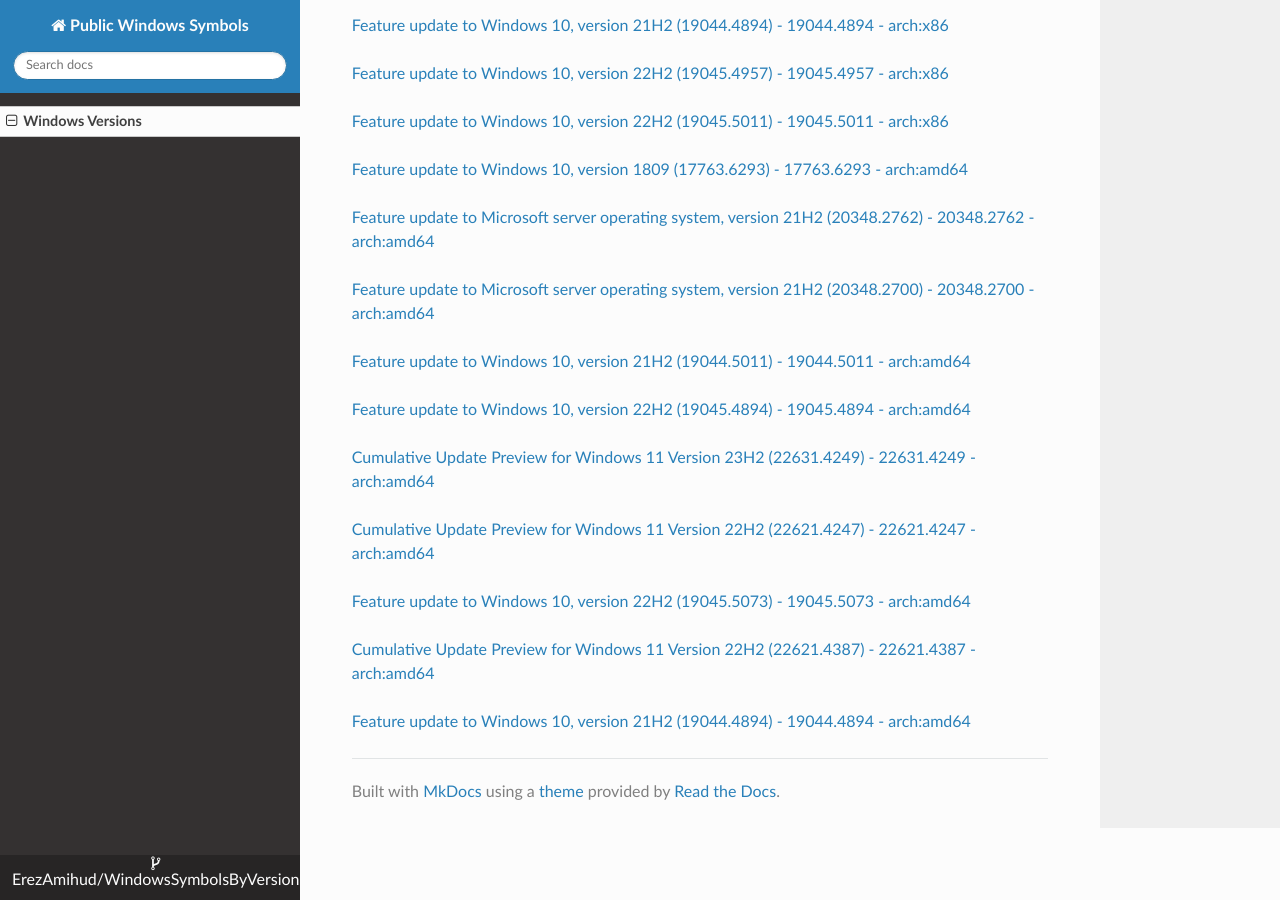
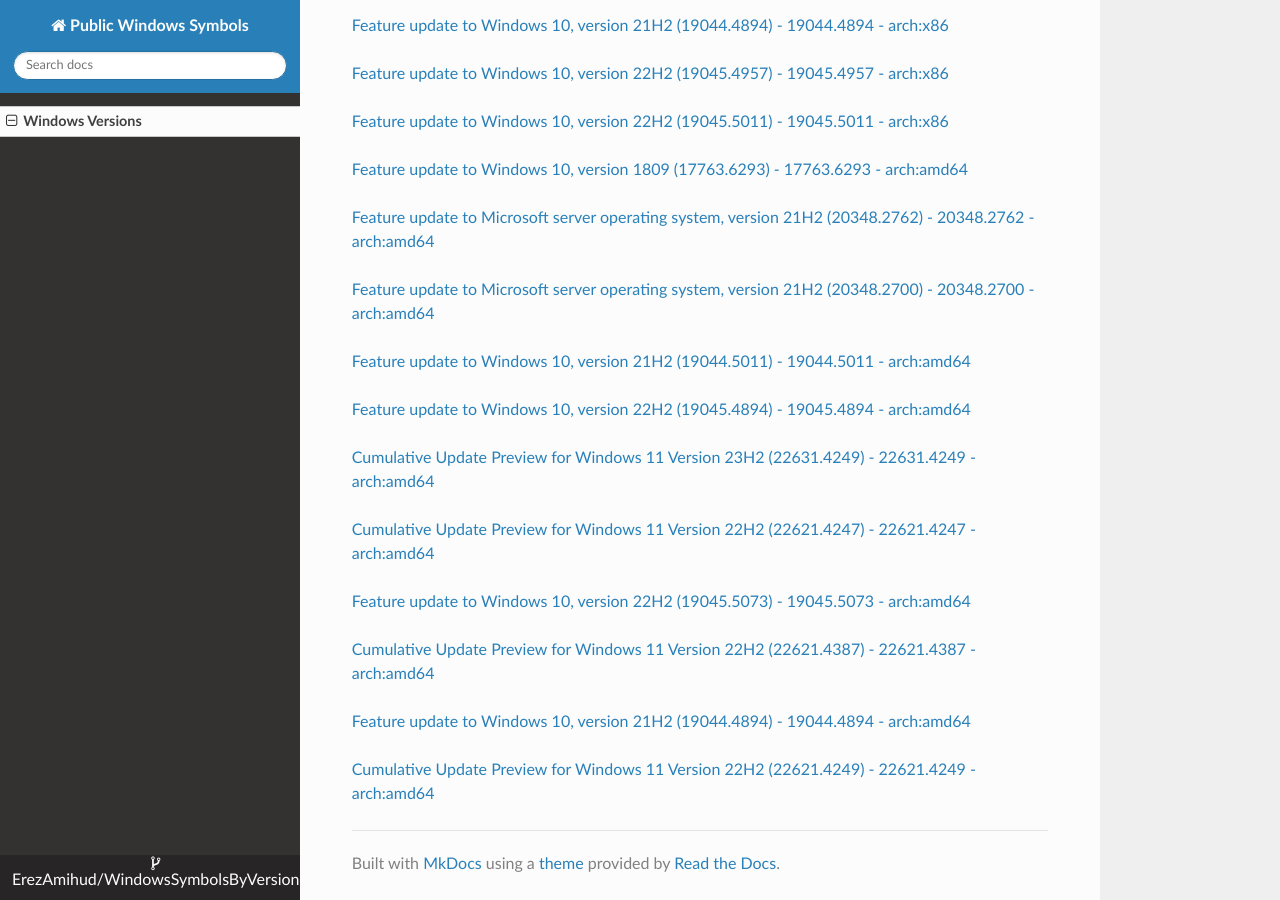
Before and after one commit to ErezAmihud/WindowsSymbolsByVersion, an MkDocs documentation site: the page built from docs/index.md, in a window 1280 px wide and 900 px high, scrolled down 6701 px. Built offline with MkDocs 1.6.1, drawn with Linux system fonts in a browser that asks for light colours; nearby versions of some CDN libraries.

Commit message:
Automated commit, add manifest for 577284db-ea84-4862-93bf-1f850e4392a4

```diff
--- a/docs/index.md
+++ b/docs/index.md
@@ -340,3 +340,6 @@
 
 
 [Feature update to Windows 10, version 21H2 (19044.4894) - 19044.4894 - arch:amd64](https://github.com/ErezAmihud/WindowsSymbolsByVersion/blob/main/manifests/c598cdd6-8d6a-4fa1-8161-8e96e362b127.manifest)
+
+
+[Cumulative Update Preview for Windows 11 Version 22H2 (22621.4249) - 22621.4249 - arch:amd64](https://github.com/ErezAmihud/WindowsSymbolsByVersion/blob/main/manifests/577284db-ea84-4862-93bf-1f850e4392a4.manifest)
```
Also changed, not shown: process_builds.json (+1 -1 lines), 1 other file.
